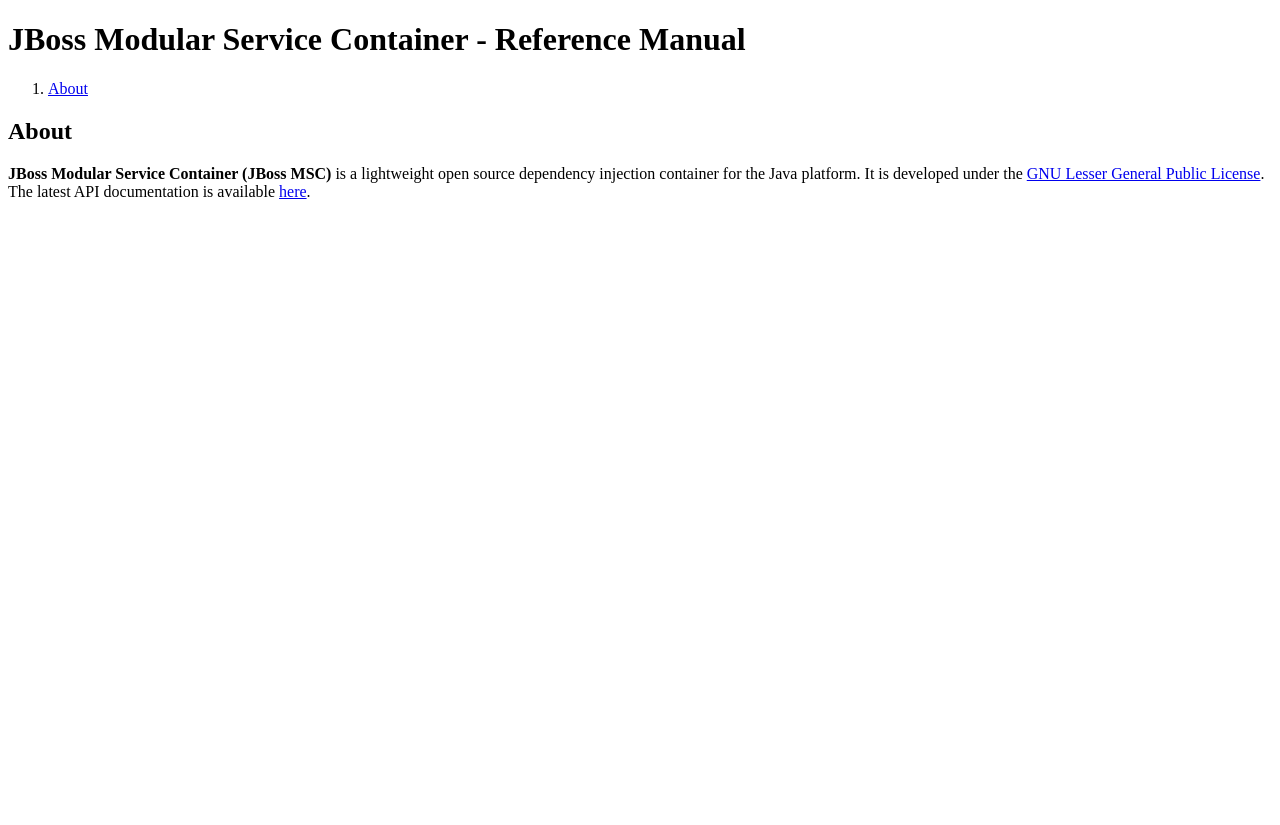
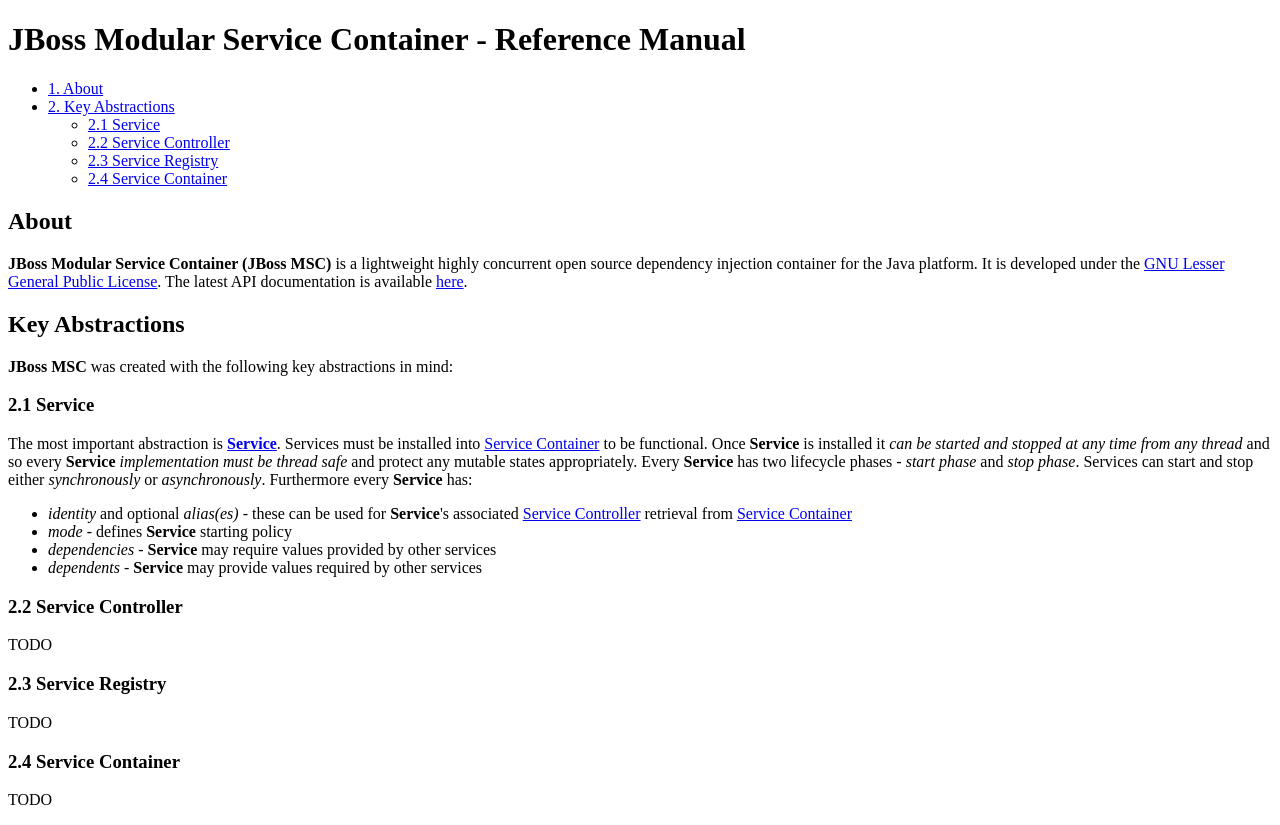
Before and after one commit to jboss-msc/jboss-msc, a plain HTML site: page manual/index.html in a window 1280 px wide. Before the commit the page ends 800 px from the top, so only its background shows below. Drawn offline with Linux system fonts and the light colour scheme.

Commit message:
[MSC-234] Service section.

```diff
--- a/manual/index.html
+++ b/manual/index.html
@@ -11,15 +11,56 @@
   <body>
     <h1>JBoss Modular Service Container - Reference Manual</h1>
     <p>
-      <ol>
-        <li><a href="#1">About</a></li>
-      </ol>
+      <ul>
+        <li><a href="#1">1. About</a></li>
+	<li><a href="#2">2. Key Abstractions</a></li>
+	<ul>
+          <li><a href="#2.1">2.1 Service</a></li>
+          <li><a href="#2.2">2.2 Service Controller</a></li>
+          <li><a href="#2.3">2.3 Service Registry</a></li>
+          <li><a href="#2.4">2.4 Service Container</a></li>
+        </ul>
+      </ul>
     </p>
     <p>
-      <a name="#1"/><h2>About</h2>
-      <b>JBoss Modular Service Container (JBoss MSC)</b> is a lightweight open source dependency injection container for the Java platform.
+      <a name="1"/><h2>About</h2>
+      <b>JBoss Modular Service Container (JBoss MSC)</b> is a lightweight highly concurrent
+      open source dependency injection container for the Java platform.
       It is developed under the <a href="../LICENSE.txt">GNU Lesser General Public License</a>.
       The latest API documentation is available <a href="../apidocs/index.html">here</a>.
     </p>
+    <a name="2"/><h2>Key Abstractions</h2>
+    <p>
+      <b>JBoss MSC</b> was created with the following key abstractions in mind:
+    </p>
+    <a name="2.1"/><h3>2.1 Service</h3>
+    <p>
+      The most important abstraction is <b><a href="../apidocs/org/jboss/msc/Service.html">Service</a></b>.
+      Services must be installed into <a href="#2.4">Service Container</a> to be functional.
+      Once <b>Service</b> is installed it <i>can be started and stopped at any time
+      from any thread</i> and so every <b>Service</b> <i>implementation must be thread safe</i>
+      and protect any mutable states appropriately.
+      Every <b>Service</b> has two lifecycle phases - <i>start phase</i> and <i>stop phase</i>.
+      Services can start and stop either <i>synchronously</i> or <i>asynchronously</i>.
+      Furthermore every <b>Service</b> has:
+      <ul>
+        <li><i>identity</i> and optional <i>alias(es)</i> - these can be used for <b>Service</b>'s associated <a href="#2.2">Service Controller</a> retrieval from <a href="#2.3">Service Container</a></li>
+	<li><i>mode</i> - defines <b>Service</b> starting policy</li>
+        <li><i>dependencies</i> - <b>Service</b> may require values provided by other services</li>
+        <li><i>dependents</i> - <b>Service</b> may provide values required by other services</li>
+      </ul>
+    </p>
+    <a name="2.2"/><h3>2.2 Service Controller</h3>
+    <p>
+      TODO
+    </p>
+    <a name="2.3"/><h3>2.3 Service Registry</h3>
+    <p>
+      TODO
+    </p>
+    <a name="2.4"/><h3>2.4 Service Container</h3>
+    <p>
+      TODO
+    </p>
   </body>
 </html>
```
